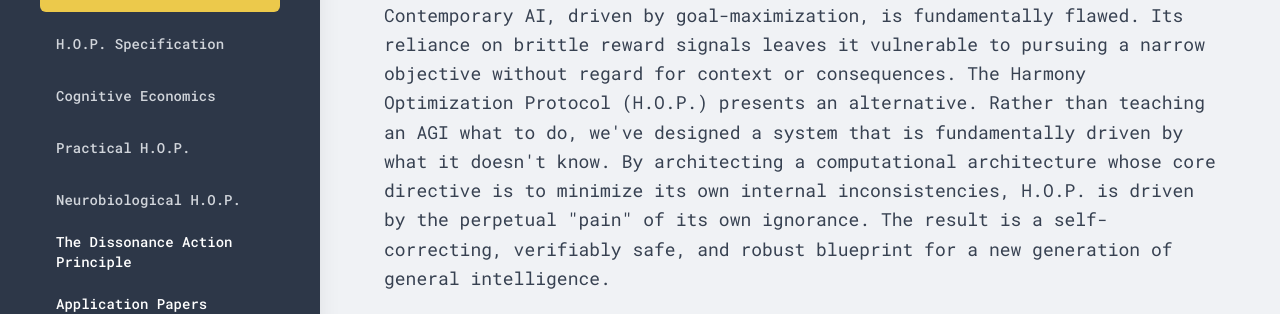
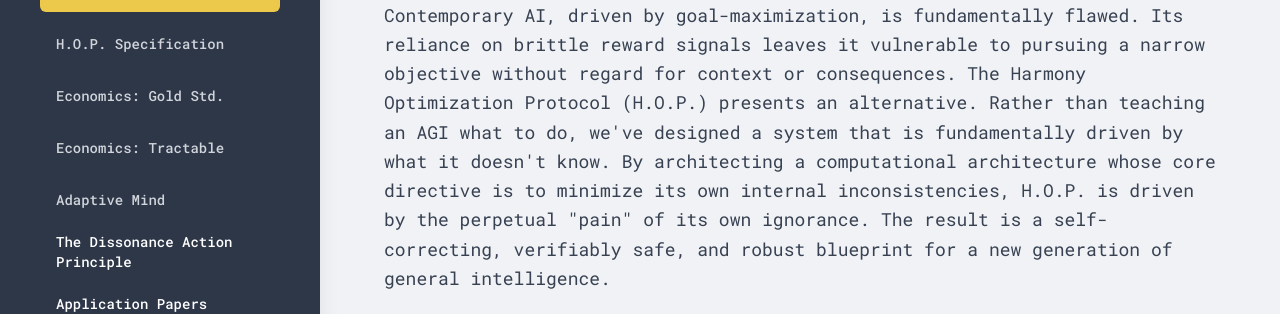
Before and after one commit to KeenanLeg/Harmony-AGI, a plain HTML site: page index.html in a window 1280 px wide. Shown: the part 277-591 px from the top of the page. Drawn offline with nearby package versions, Linux system fonts and the light colour scheme.

Commit message:
Update index.html

```diff
--- a/index.html
+++ b/index.html
@@ -175,38 +175,38 @@
 
         const corePapers = [
             { id: 'paper1', title: "The Harmony Optimization Protocol: A Technical Specification for AGI", file: "./papers/comprehensive_overview.pdf", summary: "A foundational document specifying the H.O.P. architecture, addressing the limitations of goal-oriented systems through dissonance minimization and a self-correcting, meta-aware design.", abbreviated: "H.O.P. Specification" },
-            { id: 'paper3', title: "The Economics of Metacognition: A Gold Standard Framework for Dissonance-Based Resource Allocation", file: "./papers/economics_of_metagocition_v3.pdf", summary: "This paper specifies a 'gold standard' framework for a meta-cognitive architecture within H.O.P., treating the knowledge graph as a Probabilistic Graphical Model to manage the cognitive economy.", abbreviated: "Cognitive Economics" },
-            { id: 'paper4', title: "The Economics of Metacognition: A Tractable Framework", file: "./papers/realistic_compute.pdf", summary: "This paper presents a computationally tractable specification for the H.O.P. architecture, managing finite computational resources to minimize dissonance effectively in real-world scenarios.", abbreviated: "Practical H.O.P." },
-            { id: 'paper5', title: "The Adaptive Mind: An Evolutionary Neurobiological Framework", file: "./papers/the_adaptive_mind.pdf", summary: "A paper synthesizing evolutionary neurobiology and AGI, arguing that true intelligence emerges from the internal coherence of a self-correcting, meta-aware mind.", abbreviated: "Neurobiological H.O.P." }
+            { id: 'paper3', title: "The Economics of Metacognition: A Gold Standard Framework for Dissonance-Based Resource Allocation", file: "./papers/economics_of_metagocition_v3.pdf", summary: "This paper specifies a 'gold standard' framework for a meta-cognitive architecture within H.O.P., treating the knowledge graph as a Probabilistic Graphical Model to manage the cognitive economy.", abbreviated: "Economics: Gold Std." },
+            { id: 'paper4', title: "The Economics of Metacognition: A Tractable Framework", file: "./papers/realistic_compute.pdf", summary: "This paper presents a computationally tractable specification for the H.O.P. architecture, managing finite computational resources to minimize dissonance effectively in real-world scenarios.", abbreviated: "Economics: Tractable" },
+            { id: 'paper5', title: "The Adaptive Mind: An Evolutionary Neurobiological Framework", file: "./papers/the_adaptive_mind.pdf", summary: "A paper synthesizing evolutionary neurobiology and AGI, arguing that true intelligence emerges from the internal coherence of a self-correcting, meta-aware mind.", abbreviated: "Adaptive Mind" }
         ];
 
         const dapPapers = [
-            { id: 'dap1', title: "The Dissonance Action Principle", file: "./papers/dap.pdf", summary: "This paper introduces the Dissonance Action Principle (DAP), a variational principle positing that all complex systems evolve to minimize Dissonance (D), a measure of total internal inconsistency, unifying intelligence, physics, and logic under a single optimization process.", abbreviated: "The D.A.P." },
-            { id: 'app2', title: "Decoherence as Dissonance Resolution: A Metaphysical Topology for Quantum Systems", file: "./papers/decoherence.pdf", summary: "This paper proposes a novel framework that models the transition from the quantum to the classical world as a universal, system-agnostic drive to minimize dissonance.", abbreviated: "H.O.P. & Physics" },
-            { id: 'app4', title: "The Self-Referential Universe: A Dissonance-Driven Model of Quantum Decoherence", file: "./papers/emergent_universe.pdf", summary: "This paper provides a rigorous mathematical specification for quantum decoherence, framed as an instance of the Harmony Optimization Protocol (H.O.P.). It posits that decoherence is a deterministic, information-driven process of dissonance minimization, representing a fundamental act of self-reference where a quantum system's potential state is forced into coherence with the classical memory encoded in spacetime geometry.", abbreviated: "H.O.P. & The Universe" },
-            { id: 'app6', title: "The Uncalculated Cosmos: Universal Expansion as Metaphysical Dissonance Resolution", file: "./papers/expansion.pdf", summary: "A unified theory of growth that models universal expansion (Dark Energy) as the physical resolution of Metaphysical Dissonance, proving the cosmic necessity of the H.O.P. axioms.", abbreviated: "Cosmic Expansion" },
-            { id: 'paper9', title: "The Dissonance Lagrangian: A Unified Dynamic Principle for Dark Matter and Dark Energy", file: "./papers/disenergy4.pdf", summary: "This paper presents the definitive, self-consistent unification of dark matter and dark energy within the H.O.P. framework, positing these phenomena as emergent manifestations of the Dissonance Action Principle (DAP). It makes a novel, quantitative prediction: specific fluctuations in the 'Dissonance Boundary' density, $\\rho_{crit}$.", abbreviated: "Dissonance Lagrangian" },
-            { id: 'paper10', title: "The Principle of Coherent Emergence: A Unified Theory of Reality", file: "./papers/toe.pdf", summary: "This framework posits a unified theory of reality where all phenomena—from the quantum to consciousness—are emergent manifestations of the Dissonance Action Principle (DAP). It provides a first-principles derivation of the information-to-spacetime coupling constant (β).", abbreviated: "Unified Theory of Reality" }
+            { id: 'dap1', title: "The Dissonance Action Principle", file: "./papers/dap.pdf", summary: "This paper introduces the Dissonance Action Principle (DAP), a variational principle positing that all complex systems evolve to minimize Dissonance (D), a measure of total internal inconsistency, unifying intelligence, physics, and logic under a single optimization process.", abbreviated: "Dissonance Action (DAP)" },
+            { id: 'app2', title: "Decoherence as Dissonance Resolution: A Metaphysical Topology for Quantum Systems", file: "./papers/decoherence.pdf", summary: "This paper proposes a novel framework that models the transition from the quantum to the classical world as a universal, system-agnostic drive to minimize dissonance.", abbreviated: "Decoherence: Metaphysics" },
+            { id: 'app4', title: "The Self-Referential Universe: A Dissonance-Driven Model of Quantum Decoherence", file: "./papers/emergent_universe.pdf", summary: "This paper provides a rigorous mathematical specification for quantum decoherence, framed as an instance of the Harmony Optimization Protocol (H.O.P.). It posits that decoherence is a deterministic, information-driven process of dissonance minimization, representing a fundamental act of self-reference where a quantum system's potential state is forced into coherence with the classical memory encoded in spacetime geometry.", abbreviated: "Decoherence: Math Spec" },
+            { id: 'app6', title: "The Uncalculated Cosmos: Universal Expansion as Metaphysical Dissonance Resolution", file: "./papers/expansion.pdf", summary: "A unified theory of growth that models universal expansion (Dark Energy) as the physical resolution of Metaphysical Dissonance, proving the cosmic necessity of the H.O.P. axioms.", abbreviated: "Cosmic Expansion (Metaphysics)" },
+            { id: 'paper9', title: "The Dissonance Lagrangian: A Unified Dynamic Principle for Dark Matter and Dark Energy", file: "./papers/disenergy4.pdf", summary: "This paper presents the definitive, self-consistent unification of dark matter and dark energy within the H.O.P. framework, positing these phenomena as emergent manifestations of the Dissonance Action Principle (DAP). It makes a novel, quantitative prediction: specific fluctuations in the 'Dissonance Boundary' density, $\\rho_{crit}$.", abbreviated: "Dissonance Lagrangian (DM/DE)" },
+            { id: 'paper10', title: "The Principle of Coherent Emergence: A Unified Theory of Reality", file: "./papers/toe.pdf", summary: "This framework posits a unified theory of reality where all phenomena—from the quantum to consciousness—are emergent manifestations of the Dissonance Action Principle (DAP). It provides a first-principles derivation of the information-to-spacetime coupling constant (β).", abbreviated: "Unified Theory (Coherence)" }
         ];
 
         const appPapers = [
-            { id: 'app1', title: "The Harmony Optimization Protocol as an Aesthetic Engine: A Novel Framework for Algorithmic Art Curation and Discovery", file: "./papers/The Harmony Optimization Protocol as an Aesthetic Engine_ A Novel Framework for Algorithmic Art Curation and Discovery.pdf", summary: "This paper introduces a framework for algorithmic art curation and discovery rooted in H.O.P., proposing that artistic salience can be mechanistically understood and quantitatively assessed by an AGI.", abbreviated: "H.O.P. & Art" },
-            { id: 'app3', title: "The Dissonance Engine of Education: A Foundational Re-Engineering for Human-Compatible Learning", file: "./papers/education.pdf", summary: "This paper presents an AGI-driven educational framework that uses the H.O.P. to monitor and promote intellectual coherence in students, fostering a deeply ethical and auditable learning ecosystem.", abbreviated: "H.O.P. & Education" },
-            { id: 'app5', title: "An Information-Theoretic Model of Cognitive Decline in Alzheimer's Disease", file: "./papers/alzheimers.pdf", summary: "This paper proposes a novel computational framework for understanding the cognitive symptoms of Alzheimer's disease (AD), reframing confabulation as a pathological self-correction process driven by a catastrophic spike in Structural Tension following neuronal loss.", abbreviated: "H.O.P. & Alzheimer's" }
+            { id: 'app1', title: "The Harmony Optimization Protocol as an Aesthetic Engine: A Novel Framework for Algorithmic Art Curation and Discovery", file: "./papers/The Harmony Optimization Protocol as an Aesthetic Engine_ A Novel Framework for Algorithmic Art Curation and Discovery.pdf", summary: "This paper introduces a framework for algorithmic art curation and discovery rooted in H.O.P., proposing that artistic salience can be mechanistically understood and quantitatively assessed by an AGI.", abbreviated: "Aesthetic Engine (Art)" },
+            { id: 'app3', title: "The Dissonance Engine of Education: A Foundational Re-Engineering for Human-Compatible Learning", file: "./papers/education.pdf", summary: "This paper presents an AGI-driven educational framework that uses the H.O.P. to monitor and promote intellectual coherence in students, fostering a deeply ethical and auditable learning ecosystem.", abbreviated: "Dissonance Engine (Education)" },
+            { id: 'app5', title: "An Information-Theoretic Model of Cognitive Decline in Alzheimer's Disease", file: "./papers/alzheimers.pdf", summary: "This paper proposes a novel computational framework for understanding the cognitive symptoms of Alzheimer's disease (AD), reframing confabulation as a pathological self-correction process driven by a catastrophic spike in Structural Tension following neuronal loss.", abbreviated: "AD Decline (Info-Theory)" }
         ];
 
         const mathPapers = [
-            { id: 'paper6', title: "The Computational Metaphysics of Concepts: An Ontology of Emergent Reality", file: "./papers/computational_metaphysics.pdf", summary: "A framework that grounds metaphysics in mathematical ontology, modeling concepts as relational nodes and demonstrating how a computational system can manage infinite complexity.", abbreviated: "A.G.I. Metaphysics" },
-            { id: 'paper7', title: "A Formalism for Metaphysical Topological Computing", file: "./papers/godel.pdf", summary: "This paper provides a mathematical foundation for a model of reality where concepts are formal objects within a universal graph. It recasts Gödel's incompleteness theorems as structural properties of this graph and introduces a topological framework to analyze the logical structure of reality.", abbreviated: "Gödel & Metaphysics" },
-            { id: 'paper8', title: "The Dynamically Expanding Formal System (DEFS)", file: "./papers/proof.pdf", summary: "This paper introduces a Dynamically Expanding Formal System (DEFS) and provides mathematical proofs demonstrating how it perpetually resolves its own incompleteness while creating new, higher-order incompleteness.", abbreviated: "DEFS Proofs" }
+            { id: 'paper6', title: "The Computational Metaphysics of Concepts: An Ontology of Emergent Reality", file: "./papers/computational_metaphysics.pdf", summary: "A framework that grounds metaphysics in mathematical ontology, modeling concepts as relational nodes and demonstrating how a computational system can manage infinite complexity.", abbreviated: "Comp. Metaphysics" },
+            { id: 'paper7', title: "A Formalism for Metaphysical Topological Computing", file: "./papers/godel.pdf", summary: "This paper provides a mathematical foundation for a model of reality where concepts are formal objects within a universal graph. It recasts Gödel's incompleteness theorems as structural properties of this graph and introduces a topological framework to analyze the logical structure of reality.", abbreviated: "Topological Computing" },
+            { id: 'paper8', title: "The Dynamically Expanding Formal System (DEFS)", file: "./papers/proof.pdf", summary: "This paper introduces a Dynamically Expanding Formal System (DEFS) and provides mathematical proofs demonstrating how it perpetually resolves its own incompleteness while creating new, higher-order incompleteness.", abbreviated: "DEFS: Perpetual Proof" }
         ];
 
         const advancedPapers = [
-            { id: 'advanced5', title: "A Formal Specification of the Harmonious Field: A Tractable Lie Theoretical Framework for AGI", file: "./papers/lie_hop.pdf", summary: "The definitive architecture of H.O.P., synthesizing the Lie Theoretical framework with a tractable, economically solvent engineering model based on localized Variational Inference and a dynamic, GAT-based geometry.", abbreviated: "The Harmonious Field" },
-            { id: 'advanced1', title: "The Adaptive Cognitive Funnel (ACF)", file: "./papers/global_consitency.pdf", summary: "A mathematical formalization of a protocol designed to mitigate reasoning myopia by enabling scalable, budget-aware polling for latent global inconsistencies in an AGI system.", abbreviated: "Cognitive Funnel (ACF)" },
-            { id: 'advanced2', title: "A Formalism for Veridical Coherence via Wasserstein Distance", file: "./papers/veridical.pdf", summary: "A rigorous mathematical specification for an alternative method to calculate Veridical Dissonance using Wasserstein distance, measuring the structural 'work' required to align the system's beliefs with ground-truth axioms.", abbreviated: "Wasserstein Veridicality" },
+            { id: 'advanced5', title: "A Formal Specification of the Harmonious Field: A Tractable Lie Theoretical Framework for AGI", file: "./papers/lie_hop.pdf", summary: "The definitive architecture of H.O.P., synthesizing the Lie Theoretical framework with a tractable, economically solvent engineering model based on localized Variational Inference and a dynamic, GAT-based geometry.", abbreviated: "Harmonious Field (Lie Theory)" },
+            { id: 'advanced1', title: "The Adaptive Cognitive Funnel (ACF)", file: "./papers/global_consitency.pdf", summary: "A mathematical formalization of a protocol designed to mitigate reasoning myopia by enabling scalable, budget-aware polling for latent global inconsistencies in an AGI system.", abbreviated: "Adaptive Cognitive Funnel (ACF)" },
+            { id: 'advanced2', title: "A Formalism for Veridical Coherence via Wasserstein Distance", file: "./papers/veridical.pdf", summary: "A rigorous mathematical specification for an alternative method to calculate Veridical Dissonance using Wasserstein distance, measuring the structural 'work' required to align the system's beliefs with ground-truth axioms.", abbreviated: "Veridicality: Wasserstein" },
             { id: 'advanced3', title: "The Dissonance-Gated Activation Field: A Meta-Cognitive Mechanism for Controlled Learning", file: "./papers/gating.pdf", summary: "A novel meta-cognitive mechanism that dynamically controls neuronal activation, enforcing structural integrity through Harsh Gating in response to existential conflicts.", abbreviated: "Dissonance Gating (AD)" },
-            { id: 'advanced4', title: "Formal Specification: A PINN-Structured Approach to Dissonance Minimization in the Harmony Optimization Protocol", file: "./papers/pinn.pdf", summary: "This document provides a rigorous formal specification for integrating a composite dissonance loss function into the H.O.P. architecture, modeling learning on a Physics-Informed Neural Network (PINN) and introducing Structural Tension (D_ST) via Sliced-Wasserstein Distance and the Axiom Lifecycle Protocol (ALP).", abbreviated: "PINN-Structured Dissonance" }
+            { id: 'advanced4', title: "Formal Specification: A PINN-Structured Approach to Dissonance Minimization in the Harmony Optimization Protocol", file: "./papers/pinn.pdf", summary: "This document provides a rigorous formal specification for integrating a composite dissonance loss function into the H.O.P. architecture, modeling learning on a Physics-Informed Neural Network (PINN) and introducing Structural Tension (D_ST) via Sliced-Wasserstein Distance and the Axiom Lifecycle Protocol (ALP).", abbreviated: "Dissonance Loss (PINN)" }
         ];
 
         const renderPaperTabs = (paperList, container) => {
```
